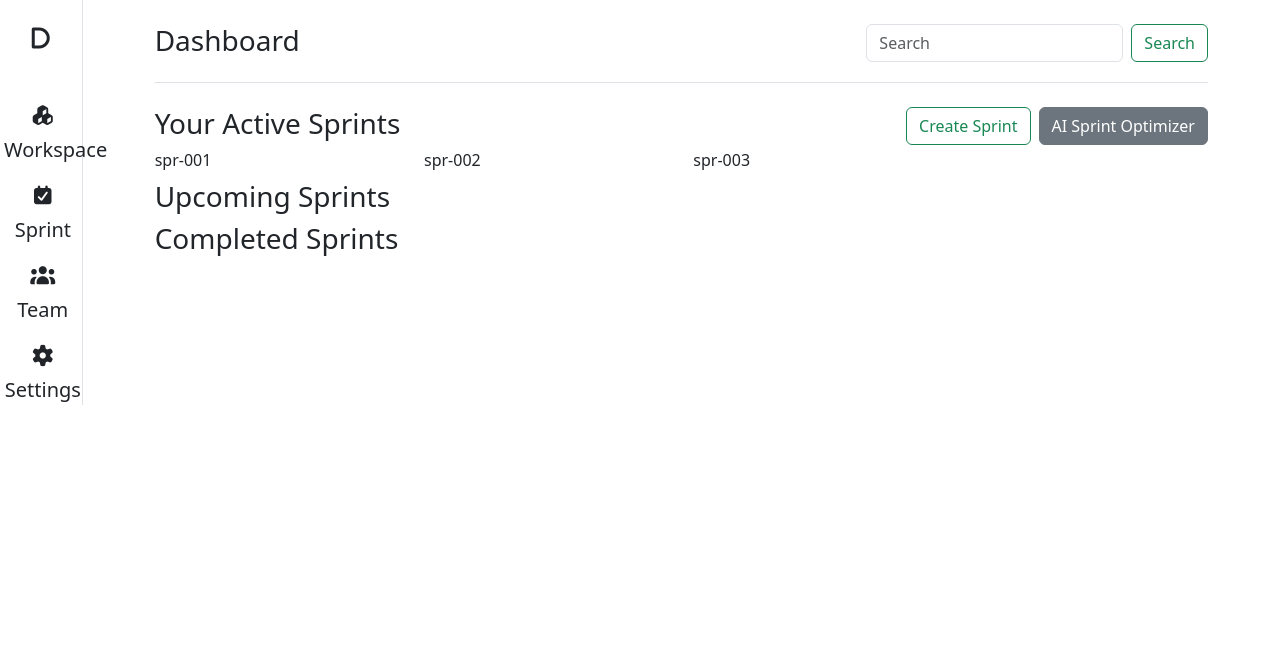
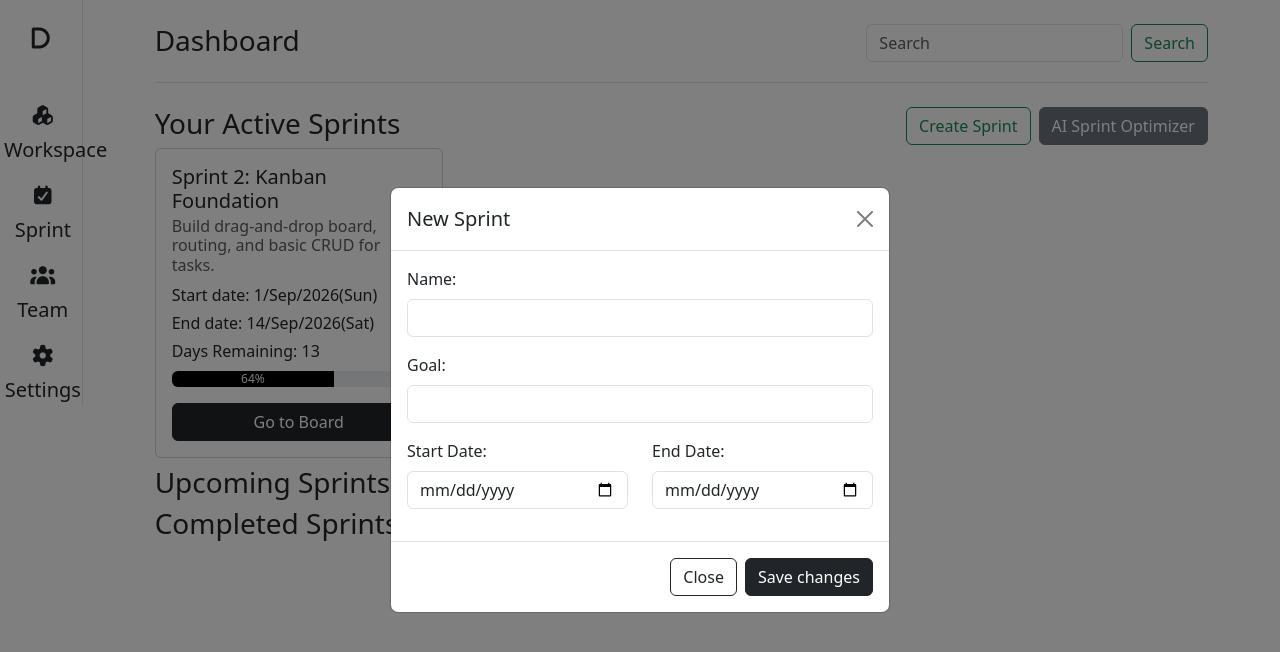
Before and after one commit to nvenkatvarshith/DevBoard, a React (Vite) app: page /dashboard in a window 1280 px wide. Both pictures are taken after a click on the button "Create Sprint". Shown: the top 652 px of the page. Built offline with nearby package versions, Linux system fonts and the light colour scheme.

Commit message:
created UI for displaying sprint data and creating a new sprint

```diff
--- a/src/components/Sidebar.tsx
+++ b/src/components/Sidebar.tsx
@@ -38,12 +38,12 @@ function Sidebar(){
             {
                 menuItems.map((item) => {
                     return (
-                        <div key={item.id}  id = {`menu${item.id}`} className="mt-3 ps-1 menu" role="button" onClick={() => showTab(`menu${item.id}`)}>
-                            <Link to = {item.title.toLowerCase()} className="text-dark text-decoration-none">
-                                <i className={item.icon}></i>
-                                <div className="mt-1">{item.title}</div>
-                            </Link>
-                        </div>
+                        <Link key={item.id} to = {item.title.toLowerCase()} className="text-dark text-decoration-none">
+                            <div id = {`menu${item.id}`} className="mt-3 ps-1 menu" role="button" onClick={() => showTab(`menu${item.id}`)}>
+                                    <i className={item.icon}></i>
+                                    <div className="mt-1">{item.title}</div>
+                            </div>
+                        </Link>
                     )
                 })
             }
--- a/src/pages/Sprints.tsx
+++ b/src/pages/Sprints.tsx
@@ -53,6 +53,31 @@ function Sprints(){
             }
     ];
 
+    const formattedDate = (formatDate:string) => {
+        let date = new Date(formatDate);
+        let daysInWeek = ["Mon", "Tue", "Wed", "Thur", "Fri", "Sat", "Sun"];
+        let month = ["Jan", "Feb", "Mar", "Apr", "May", "Jun", "July", "Aug", "Sep", "Oct", "Nov", "Dec"];
+        return `${date.getDate()}/${month[date.getMonth()+1]}/${date.getFullYear()}(${daysInWeek[date.getDay()]})`;
+    };
+
+    const daysRemaining = (start:string,end:string) => {
+        let startDate = new Date(start).getTime();
+        let endDate = new Date(end).getTime();
+        const differenceInMs = endDate - startDate;
+        const daysRemaining = Math.floor(differenceInMs / (1000 * 60 * 60 * 24));
+        return daysRemaining > 0 ? daysRemaining : 0;
+    };
+
+    const getProgress = (total:number, completed:number) => {
+        return completed > 0? `${(completed/total)*100}%` : 0;
+    };
+
+    const getSprintByStatus = (status: string) => {
+        return sprintsData.filter((sprint) => {
+            return sprint.status === status;
+        })
+    };
+    console.log(getSprintByStatus("completed"));
     return (
         <div className="mt-4 px-5">
             <div className="d-flex justify-content-between border-bottom pb-3">
@@ -71,15 +96,67 @@ function Sprints(){
                     <div className="d-flex justify-content-between">
                         <h3 className="my-2">Your Active Sprints</h3>
                         <div className="d-grid d-md-block mt-2">
-                            <button className="btn btn-outline-success me-2" type="button">Create Sprint</button>
+                            <button type="button" className="btn btn-outline-success me-2" data-bs-toggle="modal" data-bs-target="#createsprint">
+                                Create Sprint
+                            </button>
+
+                            <div className="modal fade" id="createsprint" aria-labelledby="exampleModalLabel" aria-hidden="true">
+                                <div className="modal-dialog modal-dialog-centered">
+                                    <div className="modal-content">
+                                        <div className="modal-header">
+                                            <h1 className="modal-title fs-5" id="exampleModalLabel">New Sprint</h1>
+                                            <button type="button" className="btn-close" data-bs-dismiss="modal" aria-label="Close"></button>
+                                        </div>
+                                        <div className="modal-body">
+                                            <form>
+                                                <div className="mb-3">
+                                                    <label htmlFor="sprint-name" className="form-label">Name: </label>
+                                                    <input type="text" className="form-control" id="sprint-name"/>
+                                                </div>
+                                                <div className="mb-3">
+                                                    <label htmlFor="sprint-goal" className="form-label">Goal: </label>
+                                                    <input type="text" className="form-control" id="sprint-goal" />
+                                                </div>
+                                                <div className="row mb-3">
+                                                    <div className="col-6">
+                                                        <label htmlFor="sprint-start" className="form-label">Start Date: </label>
+                                                        <input type="date" className="form-control" id="sprint-start" />
+                                                    </div>
+                                                    <div className="col-6">
+                                                        <label htmlFor="sprint-start" className="form-label">End Date: </label>
+                                                        <input type="date" className="form-control" id="sprint-start" />
+                                                    </div>
+                                                </div>
+
+                                            </form>
+                                        </div>
+                                        <div className="modal-footer">
+                                            <button type="button" className="btn btn-outline-dark" data-bs-dismiss="modal">Close</button>
+                                            <button type="button" className="btn btn-dark">Save changes</button>
+                                        </div>
+                                    </div>
+                                </div>
+                            </div>
                             <button className="btn btn-secondary" type="button">AI Sprint Optimizer</button>
                         </div>
                     </div>
                     <div className="row">
-                        {sprintsData.map((sprint) => {
+                        {getSprintByStatus("active").map((sprint) => {
                             return (
-                                <div className="col-3">
-                                    {sprint.id}
+                                <div className="col-3" key={sprint.id}>
+                                    <div className="card" style = {{width: "18rem"}}>
+                                        <div className="card-body">
+                                            <h5 className="card-title">{sprint.name}</h5>
+                                            <h6 className="card-subtitle mb-2 text-body-secondary">{sprint.goal}</h6>
+                                            <p className="card-text my-1">Start date: {formattedDate(sprint.startDate)}</p>
+                                            <p className="card-text my-1">End date: {formattedDate(sprint.endDate)}</p>
+                                            <p className="card-text my-1">Days Remaining: {daysRemaining(sprint.startDate,sprint.endDate)}</p>
+                                            <div className="progress mt-2" role="progressbar">
+                                                <div className="progress-bar bg-black" style={{width: getProgress(sprint.metrics.totalStoryPoints,sprint.metrics.completedStoryPoints)}}>{getProgress(sprint.metrics.totalStoryPoints,sprint.metrics.completedStoryPoints)}</div>
+                                            </div>
+                                            <button className="btn btn-dark w-100 mt-3">Go to Board</button>
+                                        </div>
+                                    </div>
                                 </div>
                             )
                         })}
```
